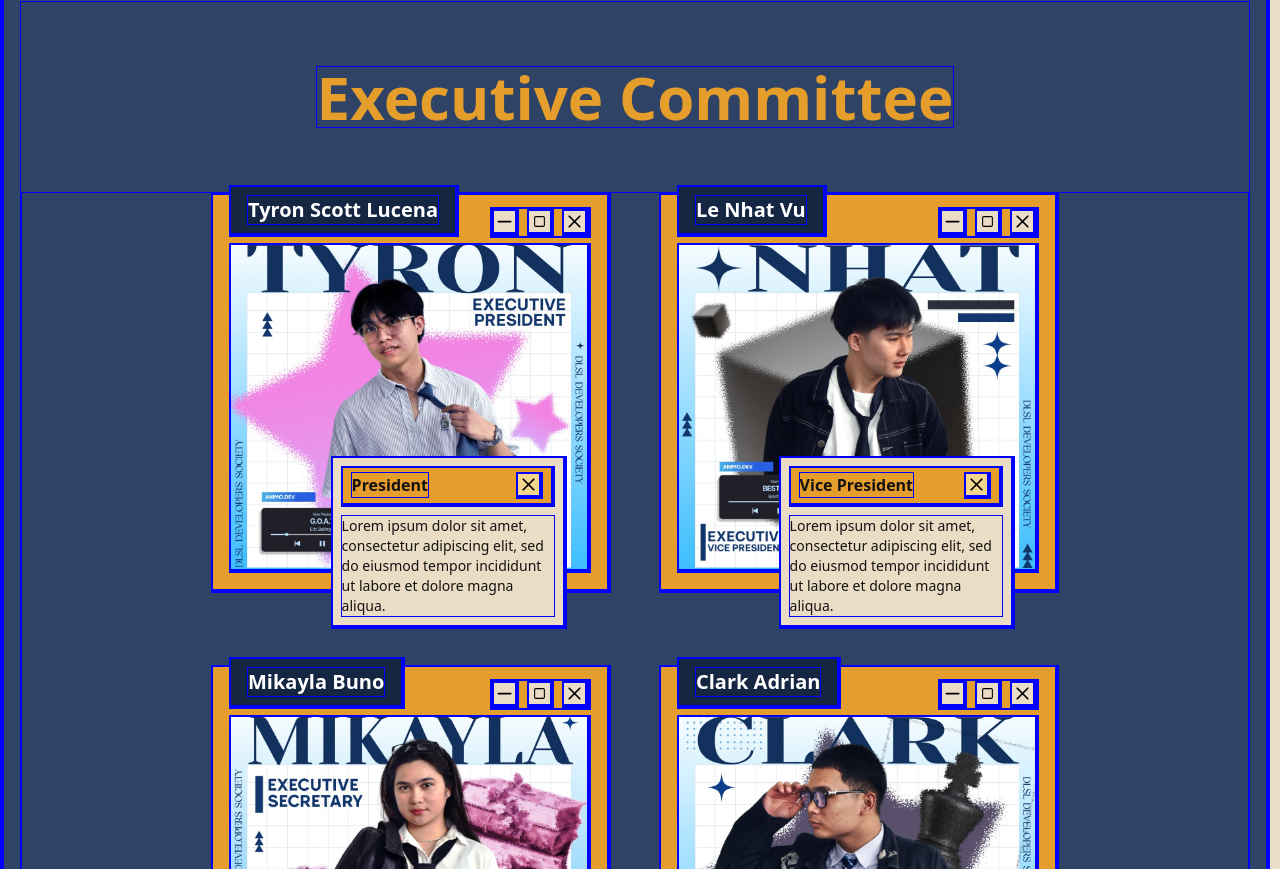
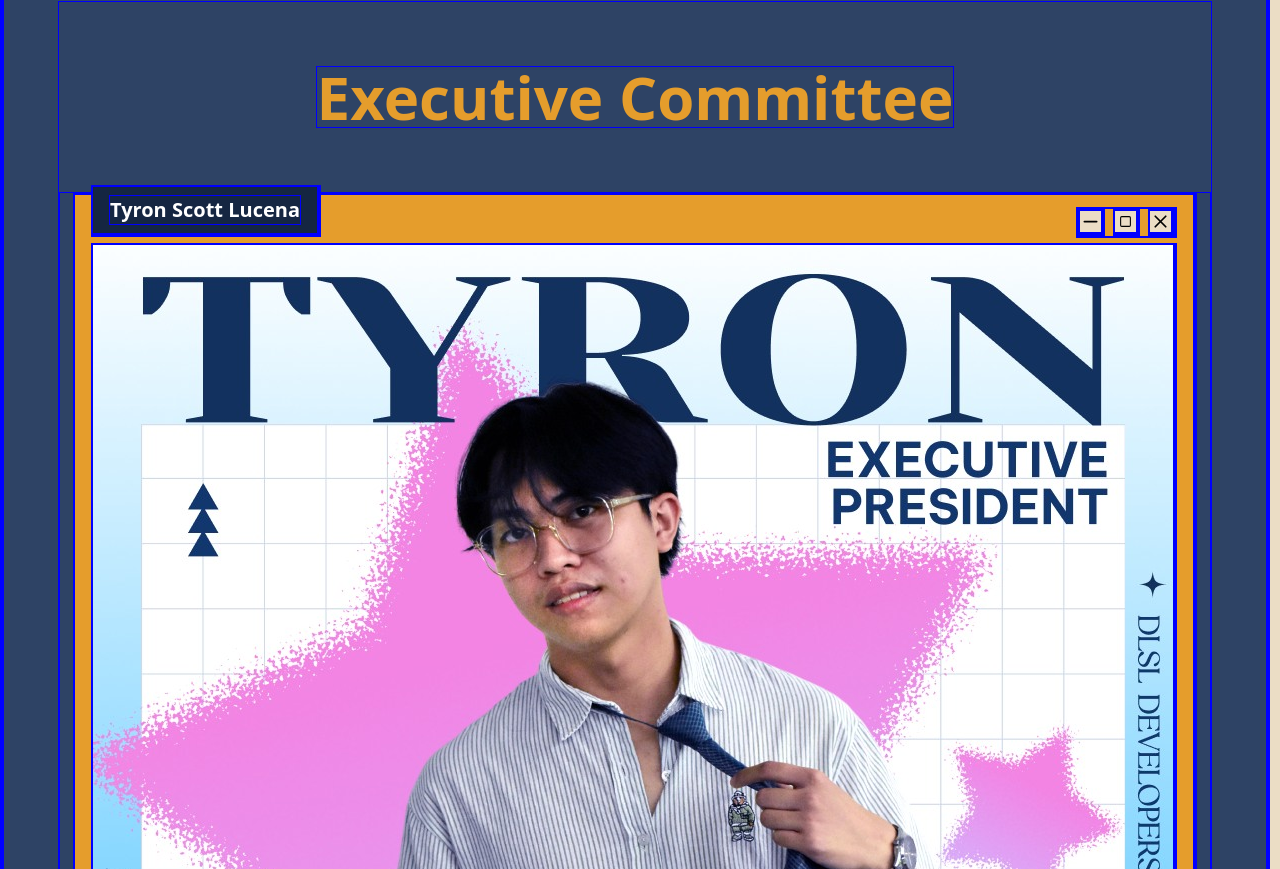
Before and after one commit to dlsl-animodev/project-launchpad, a Next.js app: page / in a window 1280 px wide. Shown: the part 7671-8540 px from the top of the page. Built offline with nearby package versions, Linux system fonts and the light colour scheme; a web font is replaced by a local one.

Commit message:
fix: officer-window overflow on small screen size

```diff
--- a/components/meet-the-team/committee.tsx
+++ b/components/meet-the-team/committee.tsx
@@ -19,7 +19,7 @@ const Committee: React.FC<CommitteeProps> = ({ name, officers, index }) => {
             </motion.h3>
 
             <ul
-                className={`flex flex-wrap justify-center gap-12 w-full space-y-6`}
+                className={`flex flex-wrap justify-center gap-12 space-y-6 w-full max-w-[90vw] mx-auto`}
             >
                 {officers.map((officer, index) => (
                     <OfficerWindow key={officer.name} officer={officer} delay={index * 0.05} />
--- a/components/meet-the-team/officer-window.tsx
+++ b/components/meet-the-team/officer-window.tsx
@@ -18,7 +18,7 @@ const OfficerWindow: React.FC<OffierWindowProps> = ({ officer, delay }) => {
     return (
         <motion.li
             key={officer.role}
-            className="bg-secondary w-[25rem] h-[25rem] p-4 pt-12 border-retro relative"
+            className="bg-secondary aspect-square p-4 pt-12 border-retro relative"
             initial={{ opacity: 0, y: 40 }}
             whileInView={{ opacity: 1, y: 0 }}
             transition={{
```
